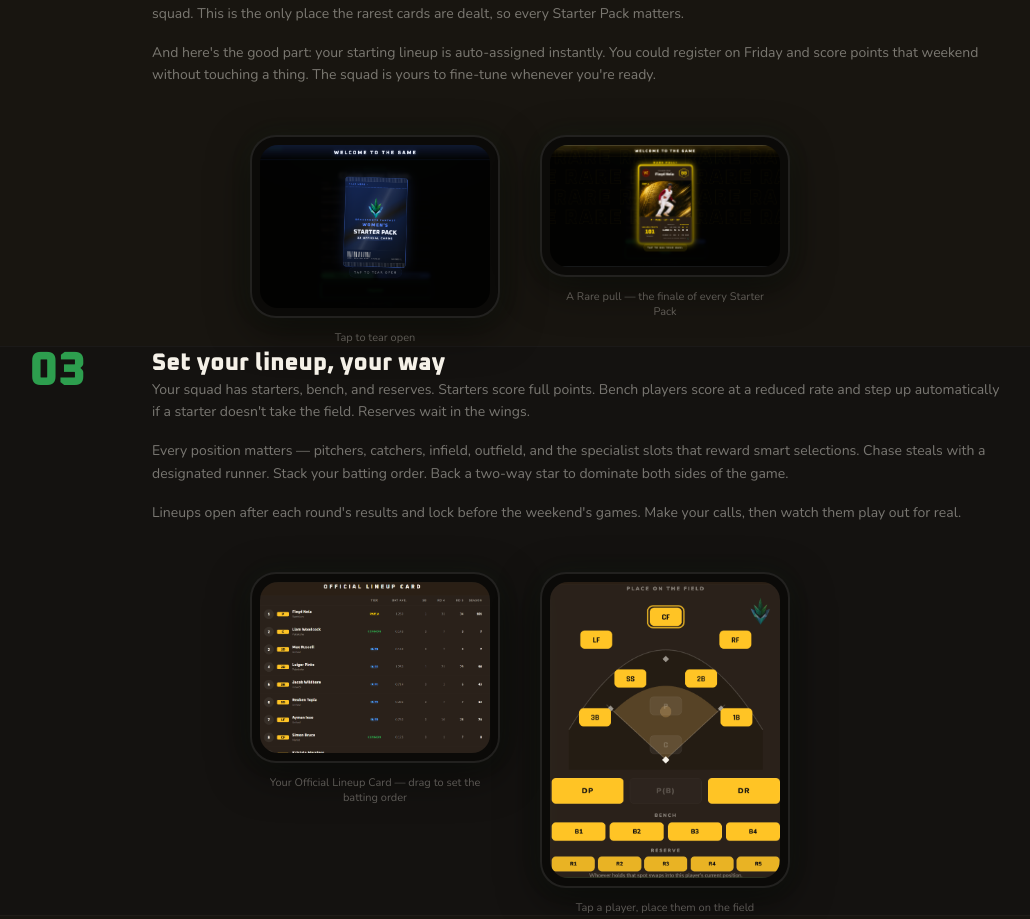
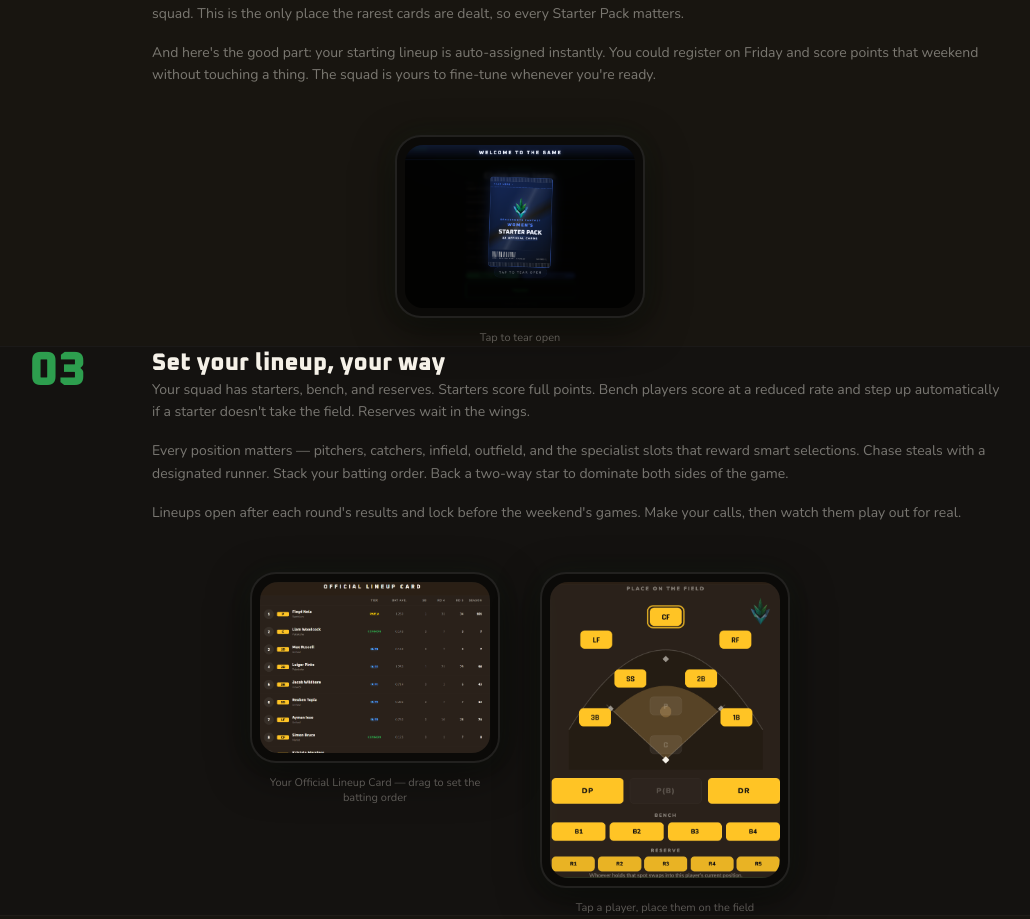
Before and after one commit to N8Nuks/grassrootsfantasy, a Next.js app: page /how in a window 1280 px wide. Shown: the part 903-1822 px from the top of the page, without its empty margins (120-1150 px from the left). Built offline with nearby package versions, Linux system fonts and the light colour scheme; no server answers.

Commit message:
How it works: remove Floyd rare card shot pending photoless replacement

```diff
--- a/app/how/page.tsx
+++ b/app/how/page.tsx
@@ -76,7 +76,6 @@ const steps: { n: string; h: string; ps: string[]; shots: Shot[] }[] = [
     ],
     shots: [
       { src: '/how-starter-women.png', alt: 'Starter Pack ready to tear open', caption: 'Tap to tear open' },
-      { src: '/how-card-front-rare-floyd.png', alt: 'A revealed Rare card', caption: 'A Rare pull — the finale of every Starter Pack' },
     ],
   },
   {
```
